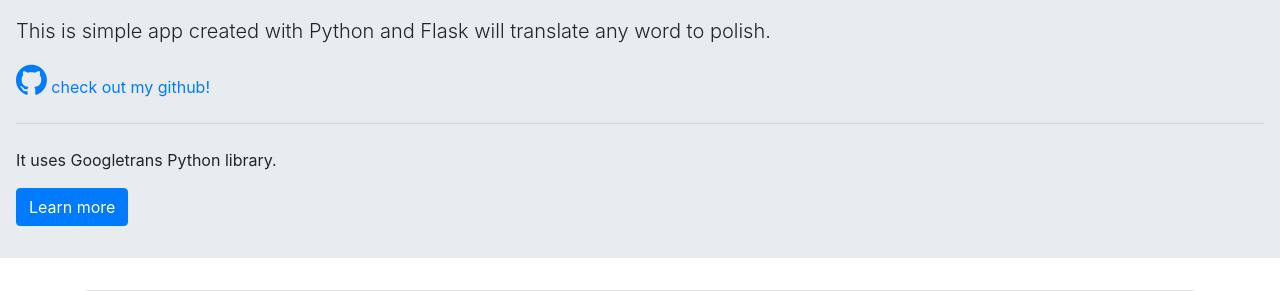
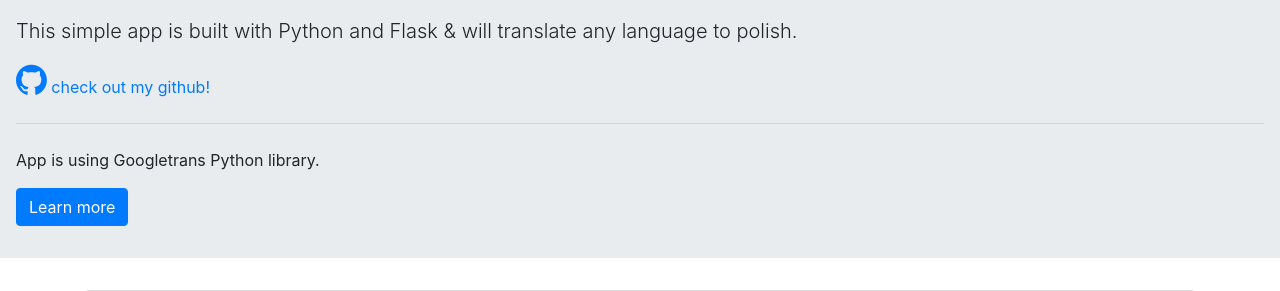
Before and after one commit to tomaszpionka/tp-python, a Flask app: page / in a window 1280 px wide. Shown: the part 56-347 px from the top of the page. Run offline with Flask 2, Linux system fonts and the light colour scheme; some libraries are stand-ins or nearby versions.

Commit message:
update jumbotron

```diff
--- a/templates/home.html
+++ b/templates/home.html
@@ -29,8 +29,8 @@
 
     <div class="jumbotron jumbotron-fluid py-3 px-3">
       <p class="lead">
-        This is simple app created with Python and Flask will translate any word
-        to polish.
+        This simple app is built with Python and Flask & will translate any
+        language to polish.
       </p>
       <a href="https://github.com/tomaszpionka" target="_blank"
         ><i class="fa fa-github" style="font-size: 36px;"></i> check out my
@@ -38,7 +38,7 @@
       >
       <hr class="my-4" />
       <p>
-        It uses Googletrans Python library.
+        App is using Googletrans Python library.
       </p>
       <p class="lead">
         <a
```
